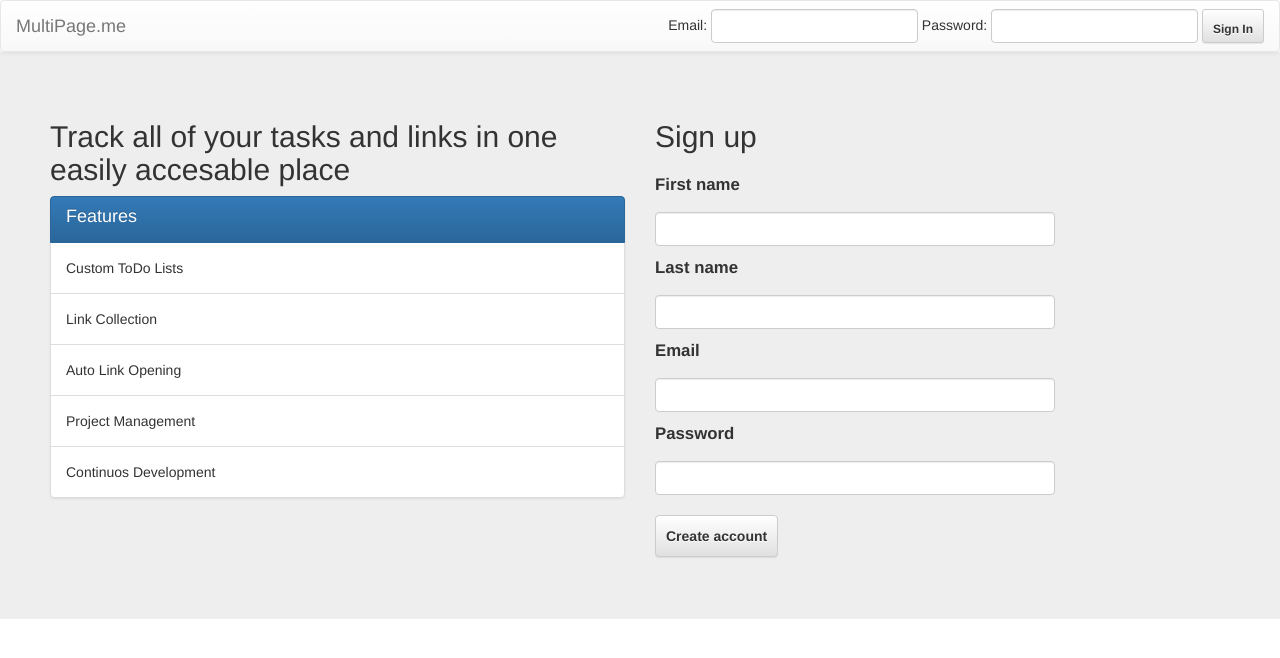
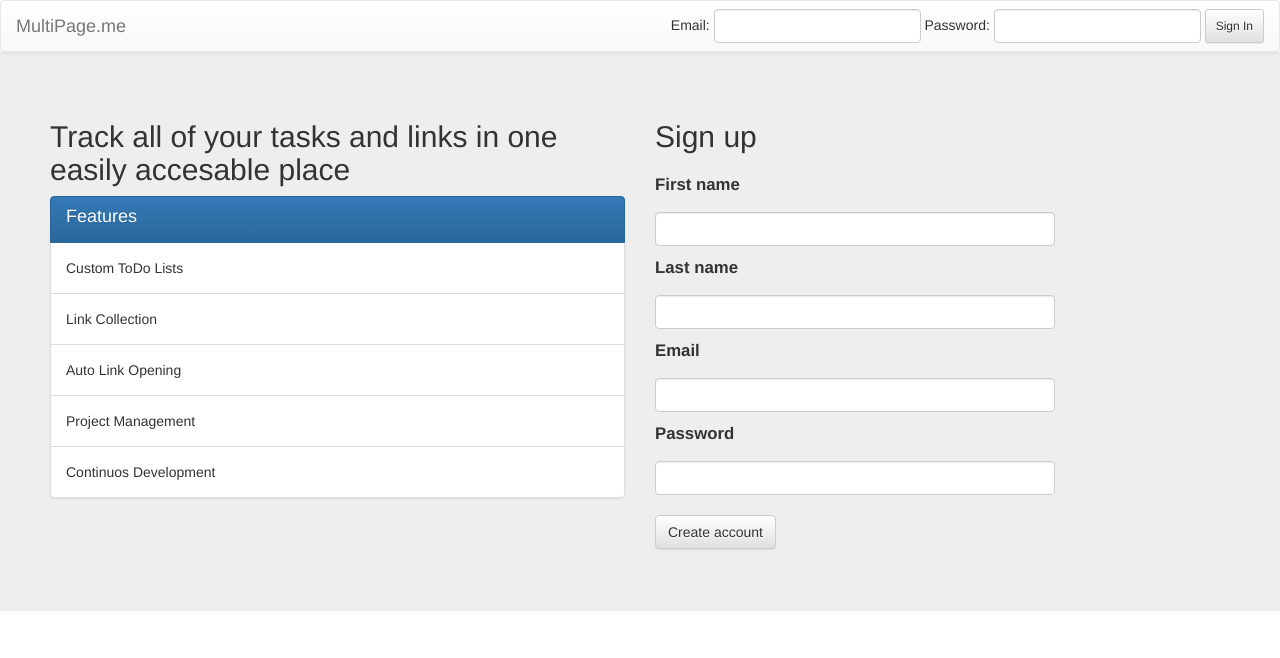
Before and after one commit to BishopJustice/MultiPage, a Flask app: page / in a window 1280 px wide. Shown: the top 658 px of the page. Run offline with Flask 2, Linux system fonts and the light colour scheme; some libraries are stand-ins or nearby versions.

Commit message:
form control

```diff
--- a/app/static/styles.css
+++ b/app/static/styles.css
@@ -39,10 +39,6 @@ form label {
     margin-bottom: 0px
 }
 
-form input#submit {
-  padding: 10px;
-  font-weight:bold;
-}
 
  /*
 form input#name,
```
